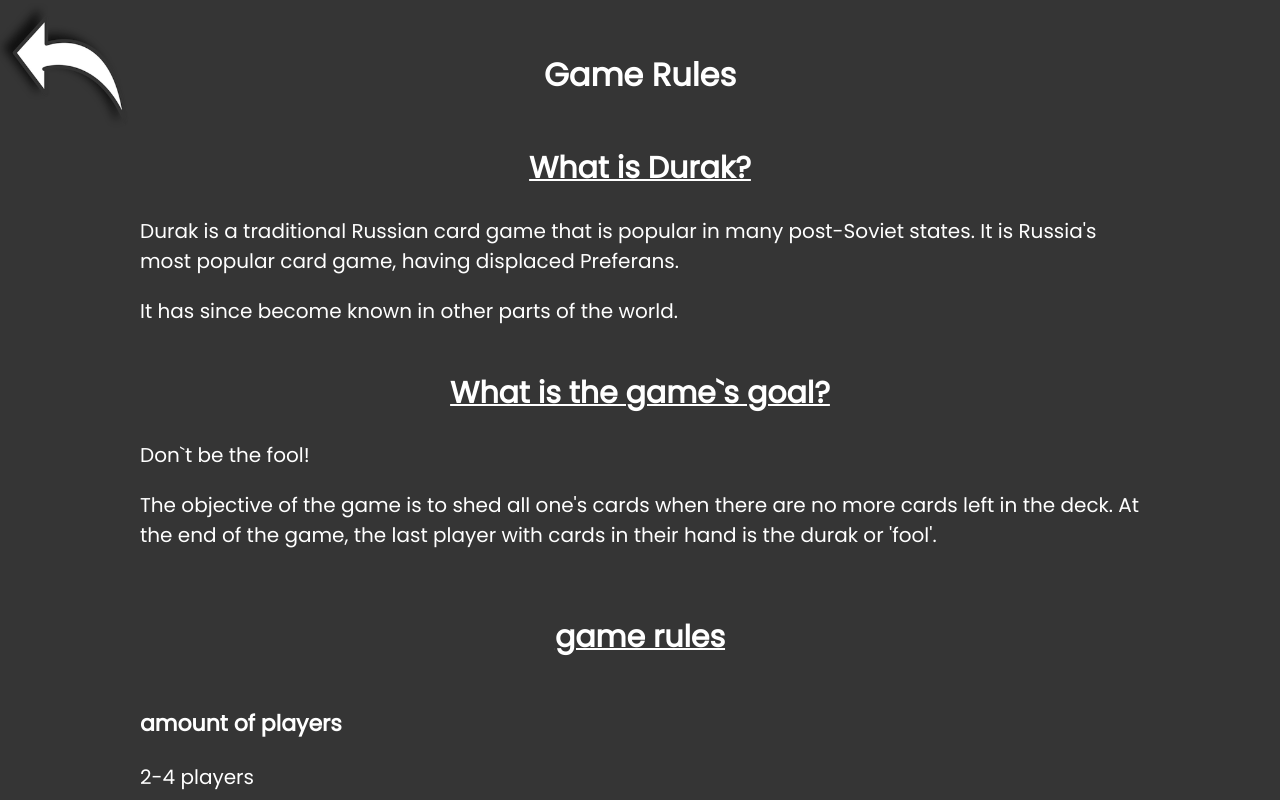
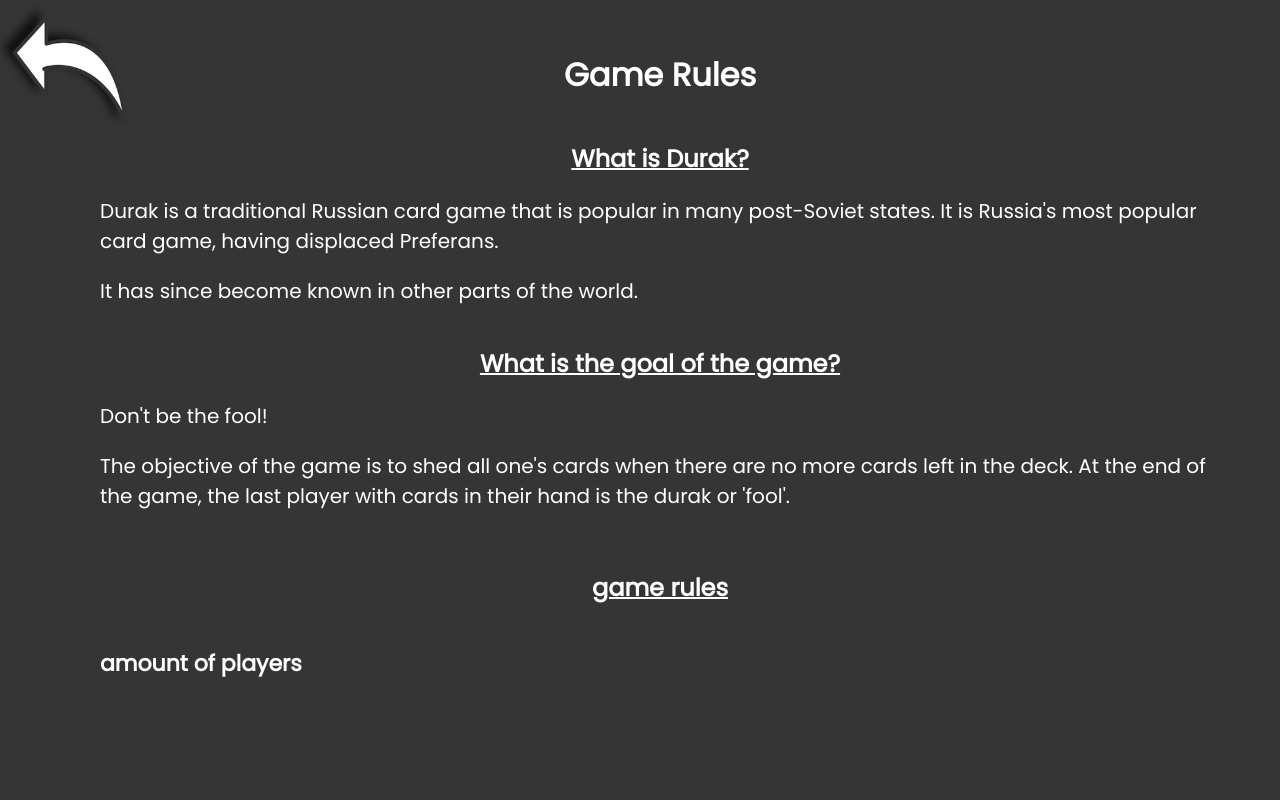
Before and after one commit to barshefet/Durak-card-game, a React (Create React App) app in the folder src/client/: page /rules in a window 1280 px wide. Built offline with nearby package versions, Linux system fonts and the light colour scheme; no server answers.

Commit message:
First update to game rules

```diff
--- a/src/client/src/components/RulesComponents/Rules.scss
+++ b/src/client/src/components/RulesComponents/Rules.scss
@@ -5,9 +5,12 @@
   .rules {
     display: flex;
     flex-direction: column;
+    margin-left: 50px;
+    margin-right: 10px;
+    margin-bottom: 100px;
     color: white;
-        width: 1000px;
-        height: 800px;
+    width: auto;
+    height: 700px;
     overflow: auto;
 
     &::-webkit-scrollbar-track {
@@ -36,9 +39,12 @@
       display: flex;
       flex-direction: column;
       color: white;
+      margin: 50px;
+      margin-top: 0;
+      margin-bottom: 0;
       h2 {
         align-self: center;
-                font-size: 30px;
+        font-size: 24px;
         text-decoration: underline white solid 2px;
       }
       h3 {
--- a/src/client/src/components/RulesComponents/Rules.tsx
+++ b/src/client/src/components/RulesComponents/Rules.tsx
@@ -18,8 +18,8 @@ const Rules = () => {
           </div>
 
           <div className="single-subject">
-            <h2>What is the game`s goal?</h2>
-            <p>Don`t be the fool!</p>
+            <h2>What is the goal of the game?</h2>
+            <p>Don't be the fool!</p>
             <p><p>The objective of the game is to shed all one's cards when there are no more cards left in the deck. At the end of the game, the last player with cards in their hand is the durak or 'fool'.</p></p>
           </div>
 
--- a/src/client/src/service/socket.ts
+++ b/src/client/src/service/socket.ts
@@ -1,4 +1,5 @@
 import { io } from "socket.io-client";
 
 
-export const socket = io()
+// export const socket = io()
+export const socket = io("http://localhost:4000")
--- a/src/server/server.ts
+++ b/src/server/server.ts
@@ -22,7 +22,8 @@ app.get("/", (_req, res) => {
   res.sendFile(path.join(root, "index.html"));
 });
 
-const io = new Server(server);
+// const io = new Server(server);
+const io = new Server(server, {cors: {origin: 'http://localhost:3000'}});
 
 io.on("connection", (socket: any) => {
   let socketID = socket.id;
```
Lines whose indentation alone changed are shown as unchanged.
